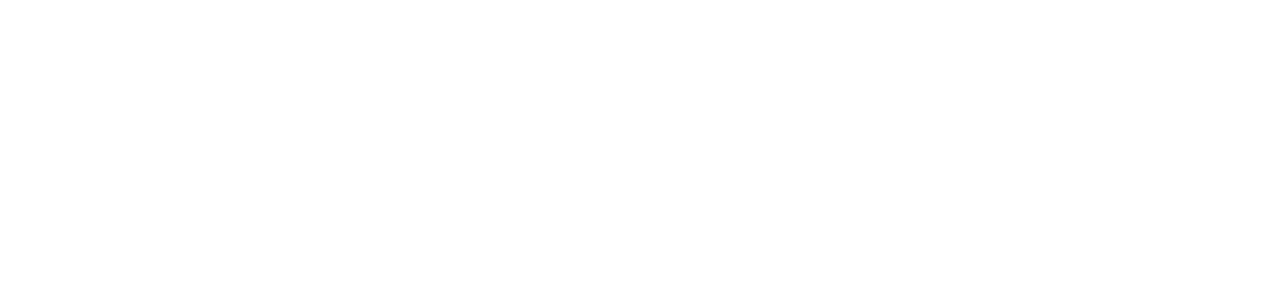
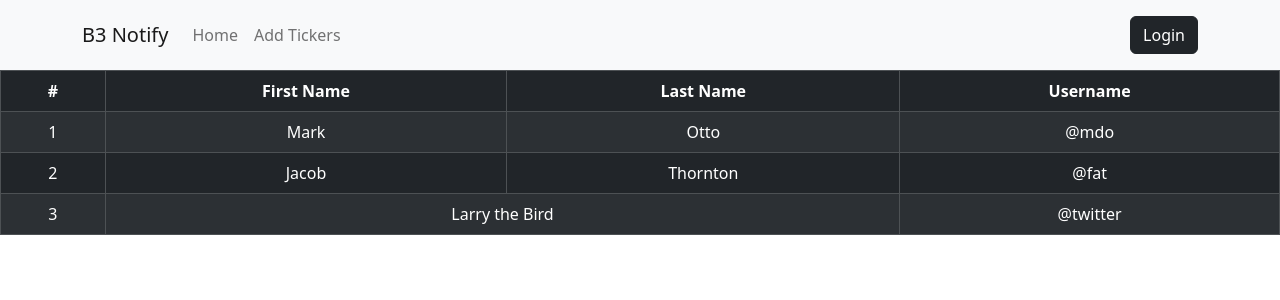
Before and after one commit to B-Trindade/b3-asset-monitoring, a React (Create React App) app in the folder frontend/: page /home in a window 1280 px wide. Before the commit this address had no page. Shown: the top 300 px of the page. Built offline with nearby package versions, Linux system fonts and the light colour scheme; no server answers.

Commit message:
Added static home page + bug fixes.

```diff
--- a/frontend/src/App.js
+++ b/frontend/src/App.js
@@ -13,6 +13,7 @@
 import LoginPage from './pages/LoginPage';
 import TickerSelectionPage from './pages/TickerSelectionPage';
 import AddTunnelPage from './pages/AddTunnelPage';
+import HomePage from './pages/HomePage';
 
 function App() {
   return (
@@ -23,6 +24,7 @@
             <Route path='/' exact element={<LoginPage/>} />
             <Route path='/selectTickers/' exact element={<TickerSelectionPage/>} />
             <Route path='/add-tunnel/' exact element={<AddTunnelPage/>} />
+            <Route path='/home/' exact element={<HomePage/>} />
           </Routes>
         </div>
       </Router>
--- a/frontend/src/components/MultipleTunnelForms.js
+++ b/frontend/src/components/MultipleTunnelForms.js
@@ -2,10 +2,13 @@
 
 import NewTunnelForm from './NewTunnelForm';
 
-const MultipleTunnelForms = ({tickerList}) => {
+const MultipleTunnelForms = ({tickerList, onChange}) => {
   const tickers = tickerList
   const litsTunnels = tickers.map(
-    ticker => <NewTunnelForm ticker={ticker} />
+    ticker => <NewTunnelForm
+      ticker={ticker} key={ticker}
+      onChange={onChange}
+    />
   );
 
   return (<div>{litsTunnels}</div>)
--- a/frontend/src/components/NewTunnelForm.js
+++ b/frontend/src/components/NewTunnelForm.js
@@ -3,7 +3,7 @@
 import Form from 'react-bootstrap/Form';
 import InputGroup from 'react-bootstrap/InputGroup';
 
-const NewTunnelForm = ({ticker}) => {
+const NewTunnelForm = ({ticker, onChange}) => {
   return (
     <>
       <Form.Label>{ticker}</Form.Label>
@@ -12,6 +12,9 @@
         <Form.Control aria-label="Lower Threshold" type='number'/>
         <InputGroup.Text>Upper Threshold</InputGroup.Text>
         <Form.Control aria-label="Upper Threshold" type='number'/>
+        <br/>
+        <InputGroup.Text>Periodicity</InputGroup.Text>
+        <Form.Control aria-label='Periodicity' type='number' max={720}/>
       </InputGroup>
     </>
   )
--- /dev/null
+++ b/frontend/src/components/UserTickersTable.js
@@ -0,0 +1,41 @@
+import React from 'react'
+
+import Table from 'react-bootstrap/Table';
+
+const UserTickersTable = () => {
+  return (
+    <div>
+      <Table striped bordered hover variant="dark">
+        <thead>
+          <tr>
+            <th>#</th>
+            <th>First Name</th>
+            <th>Last Name</th>
+            <th>Username</th>
+          </tr>
+        </thead>
+        <tbody>
+          <tr>
+            <td>1</td>
+            <td>Mark</td>
+            <td>Otto</td>
+            <td>@mdo</td>
+          </tr>
+          <tr>
+            <td>2</td>
+            <td>Jacob</td>
+            <td>Thornton</td>
+            <td>@fat</td>
+          </tr>
+          <tr>
+            <td>3</td>
+            <td colSpan={2}>Larry the Bird</td>
+            <td>@twitter</td>
+          </tr>
+        </tbody>
+      </Table>
+    </div>
+  )
+}
+
+export default UserTickersTable
--- a/frontend/src/pages/AddTunnelPage.js
+++ b/frontend/src/pages/AddTunnelPage.js
@@ -5,13 +5,14 @@
 import client from '../api/api';
 
 import CustomNavbar from '../components/CustomNavbar';
-import NewTunnelForm from '../components/MultipleTunnelForms';
+import MultipleTunnelForms from '../components/MultipleTunnelForms';
 
 import Button from 'react-bootstrap/esm/Button';
 import Form from 'react-bootstrap/Form';
 
 
 const AddTunnelPage = () => {
+  const [tunnels, setTunnels] = useState([]);
   const [userTickers, setUserTickers] = useState([]);
   const [currentUser, setCurrentUser] = useState();
   const location = useLocation();
@@ -38,7 +39,8 @@
         <CustomNavbar />
         <div className='tunnel-form-container'>
           <Form className='tunnel-form' onSubmit={submitTunnel}>
-            <NewTunnelForm tickerList={userTickers} />
+            <MultipleTunnelForms tickerList={userTickers}
+            onChange={() => setTunnels}/>
             <br/>
             <Button className='submit-button' variant='primary'
               type='submit' value='Submit'>Submit</Button>
--- a/frontend/src/pages/HomePage.js
+++ b/frontend/src/pages/HomePage.js
@@ -1,10 +1,12 @@
 import React from 'react'
 import CustomNavbar from '../components/CustomNavbar'
+import UserTickersTable from '../components/UserTickersTable'
 
 const HomePage = () => {
   return (
     <div>
       <CustomNavbar/>
+      <UserTickersTable />
     </div>
   )
 }
```
